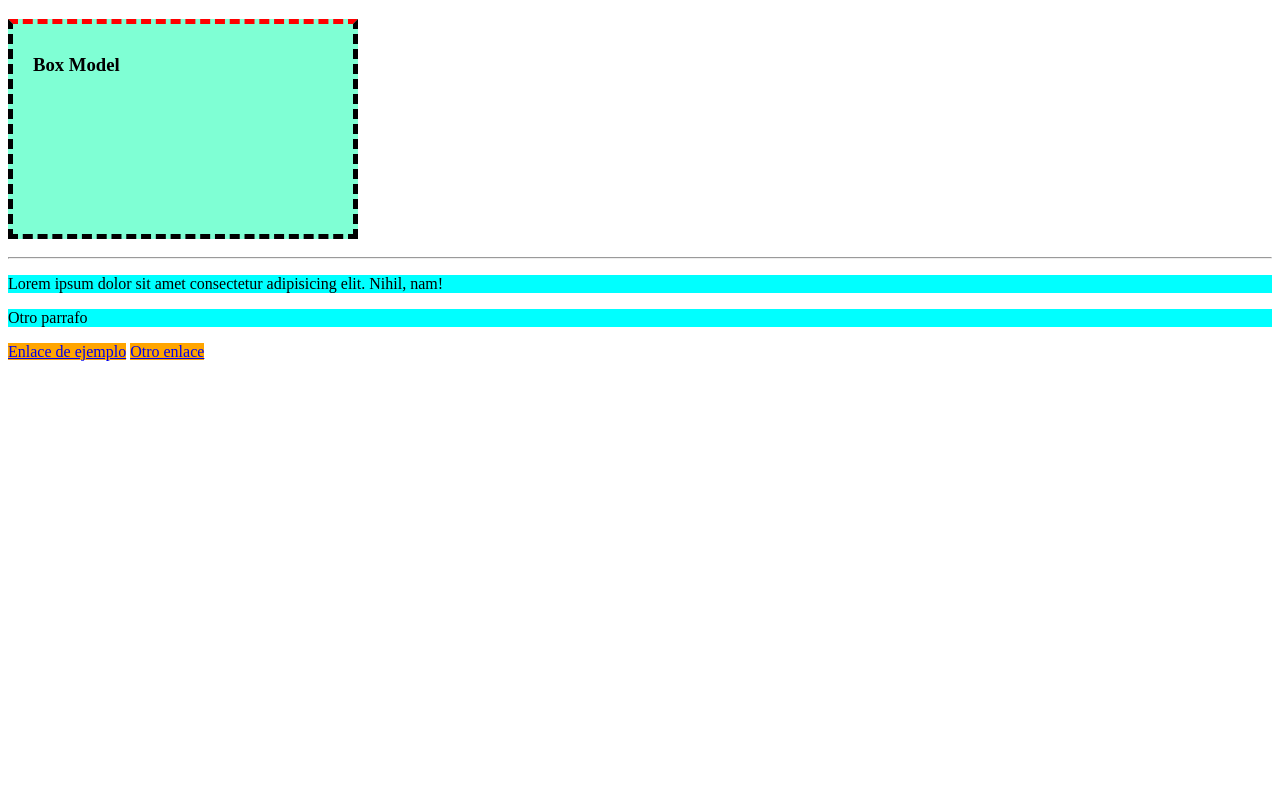
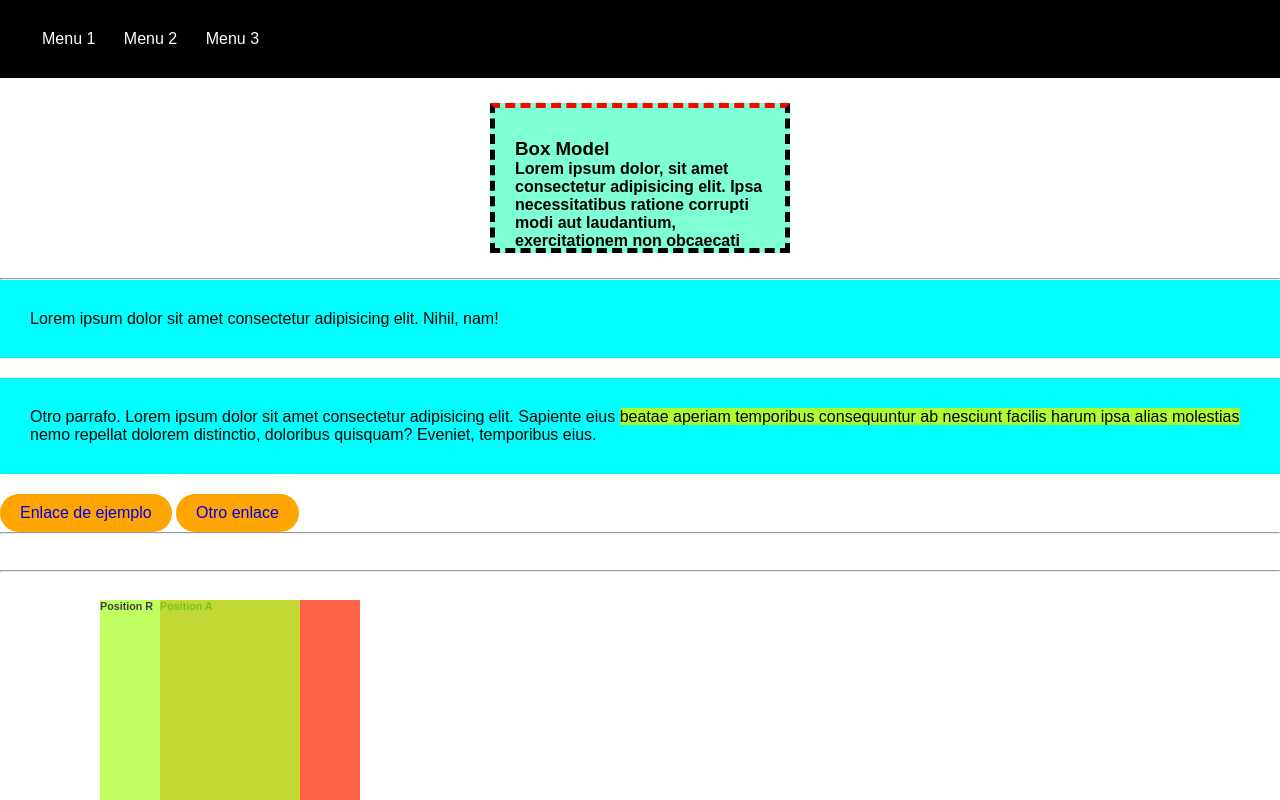
Before and after one commit to joacomoranbj/Desarrollo-Web, a plain HTML site: page box model/box-model.html in a window 1280 px wide. Drawn offline with Linux system fonts and the light colour scheme.

Commit message:
Fin clase teorica

```diff
--- a/box model/box-model.html
+++ b/box model/box-model.html
@@ -3,25 +3,58 @@
   <head>
     <meta charset="UTF-8" />
     <meta name="viewport" content="width=device-width, initial-scale=1.0" />
-    <link rel="stylesheet" href="./box.model.css">
+    <link rel="stylesheet" href="./box.model.css" />
     <title>Box Model</title>
   </head>
   <body>
+
+    <header>
+      <nav>
+        <ul class="Menu">
+          <li><a href="#"></a>Menu 1</li>
+          <li><a href="#"></a>Menu 2</li>
+          <li><a href="#"></a>Menu 3</li>
+        </ul>
+      </nav>
+    </header>
+
     <div class="box-model">
       <h3>Box Model</h3>
+      <h4>
+        Lorem ipsum dolor, sit amet consectetur adipisicing elit. Ipsa
+        necessitatibus ratione corrupti modi aut laudantium, exercitationem non
+        obcaecati sint harum soluta at tempore beatae tenetur culpa. Expedita,
+        perspiciatis quisquam! Neque!
+      </h4>
     </div>
 
     <hr />
 
-    <p>Lorem ipsum dolor sit amet consectetur adipisicing elit. Nihil, nam!</p>
-    <p>Otro parrafo</p>
+    <p class="linea">Lorem ipsum dolor sit amet consectetur adipisicing elit. Nihil, nam!</p>
+    <p>
+      Otro parrafo. Lorem ipsum dolor sit amet consectetur adipisicing elit.
+      Sapiente eius <span class="resaltar">beatae aperiam temporibus consequuntur ab nesciunt facilis
+      harum ipsa alias molestias</span> nemo repellat dolorem distinctio, doloribus
+      quisquam? Eveniet, temporibus eius.
+    </p>
 
-    <a href="#">Enlace de ejemplo</a>
-    <a href="#">Otro enlace</a>
+    <a class="bloque" href="#">Enlace de ejemplo</a>
+    <a class="bloque" href="#">Otro enlace</a>
 
+    <br><hr><br>
 
+    <article>
+      <h5>Vamos a ocultar esto!</h5>
+    </article>
 
+    <br><hr><br>
 
+    <div class="p-absolute">
+      <h6>Position A</h6>
+    </div>
+    <div class="p-relative">
+      <h6>Position R</h6>
+    </div>
 
 
   </body>
--- a/box model/box.model.css
+++ b/box model/box.model.css
@@ -1,17 +1,93 @@
 
+/* reset css */
+* {
+    margin: 0;
+    padding: 0;
+    font-family: sans-serif;
+    box-sizing: border-box;
+
+}
+
+/* bloque y linea */
 p {
     background-color: aqua;
+    margin-bottom: 20px;
+    padding: 30px;
 }
 
-a {
-    background-color: orange;
+.resaltar {
+    background-color: greenyellow;
 }
 
-.box-model h3 {
+.linea {
+    display: block;
+}
+
+a.bloque {
+    display: inline-block;
+}
+
+.bloque {
+    background-color: orange;
+    padding: 10px 20px;
+    border-radius: 20px;
+    text-decoration: none;
+}
+
+/* box model */
+.box-model {
+    text-align: left;
     width: 300px;
     height: 150px;
     background-color: aquamarine;
     border: 5px dashed black;
     border-top-color: red;
     padding: 30px 20px;
+    margin: 25px auto;
+    overflow: scroll;
 }
+
+article {
+    background-color: yellowgreen;
+    padding: 25px;
+    display: none;
+    /* visibility: hidden; */
+}
+
+header {
+    background-color: black;
+    padding: 30px;
+    /* position: fixed;
+    width: 100%; */
+    position: sticky;
+    top: 0;
+    /* z-index: 999; */
+}
+
+header nav ul li {
+    display: inline;
+    margin: 0 12px;
+    color: white;
+}
+
+.p-absolute, .p-relative {
+    width: 200px;
+    height: 200px;
+}
+
+.p-absolute {
+    background-color: tomato;
+    position: absolute;
+    bottom: 0;
+    left: 160px;
+    z-index: 1;
+}
+
+.p-relative {
+    background-color: greenyellow;
+    position: relative;
+    top: 10px;
+    left: 100px;
+    z-index: 2;
+    opacity: 0.75;
+}
```
